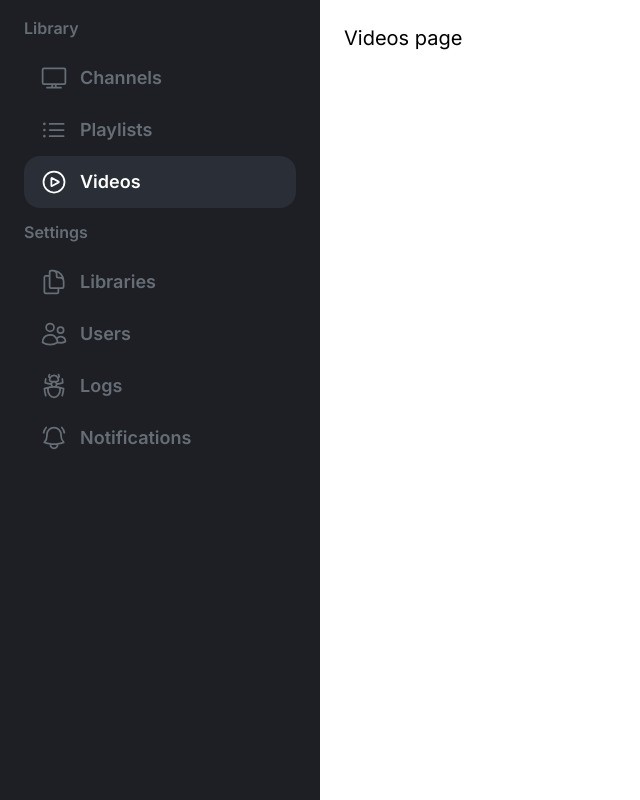
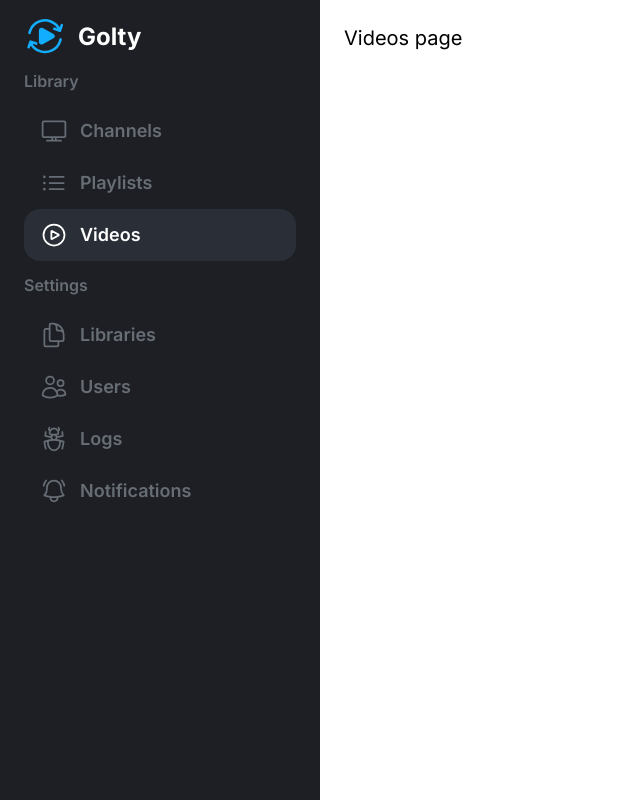
Before and after one commit to XiovV/Golty, a Next.js app: page / in a window 1280 px wide. Shown: the whole page, without its empty margins (0-640 px from the left). Built offline with nearby package versions, Linux system fonts and the light colour scheme.

Commit message:
feat(client/desktop): add logo at the top of the side nav

```diff
--- a/src/app/components/side-nav.tsx
+++ b/src/app/components/side-nav.tsx
@@ -13,6 +13,8 @@ import clsx from "clsx";
 import Link from "next/link";
 import { usePathname } from "next/navigation";
 import NavItem from "./nav-item";
+import GoltyLogo from "./svgs/GoltyLogo.svg";
+import Image from "next/image";
 
 const libraryLinks = [
   { name: "Channels", href: "/channels", icon: TvIcon },
@@ -31,6 +33,11 @@ export default function SideNav() {
   const pathname = usePathname();
   return (
     <div className="h-full px-6 py-4 bg-[#1D1F24]">
+      <div className="flex items-center gap-3 pb-3">
+        <Image priority src={GoltyLogo} alt="Golty Logo" />
+        <p className="text-white text-2xl font-bold">Golty</p>
+      </div>
+
       <p className="text-[#676D75] font-semibold pb-3">Library</p>
 
       {libraryLinks.map((link) => {
```
Also changed, not shown: src/app/components/svgs/GoltyLogo.svg (added).
